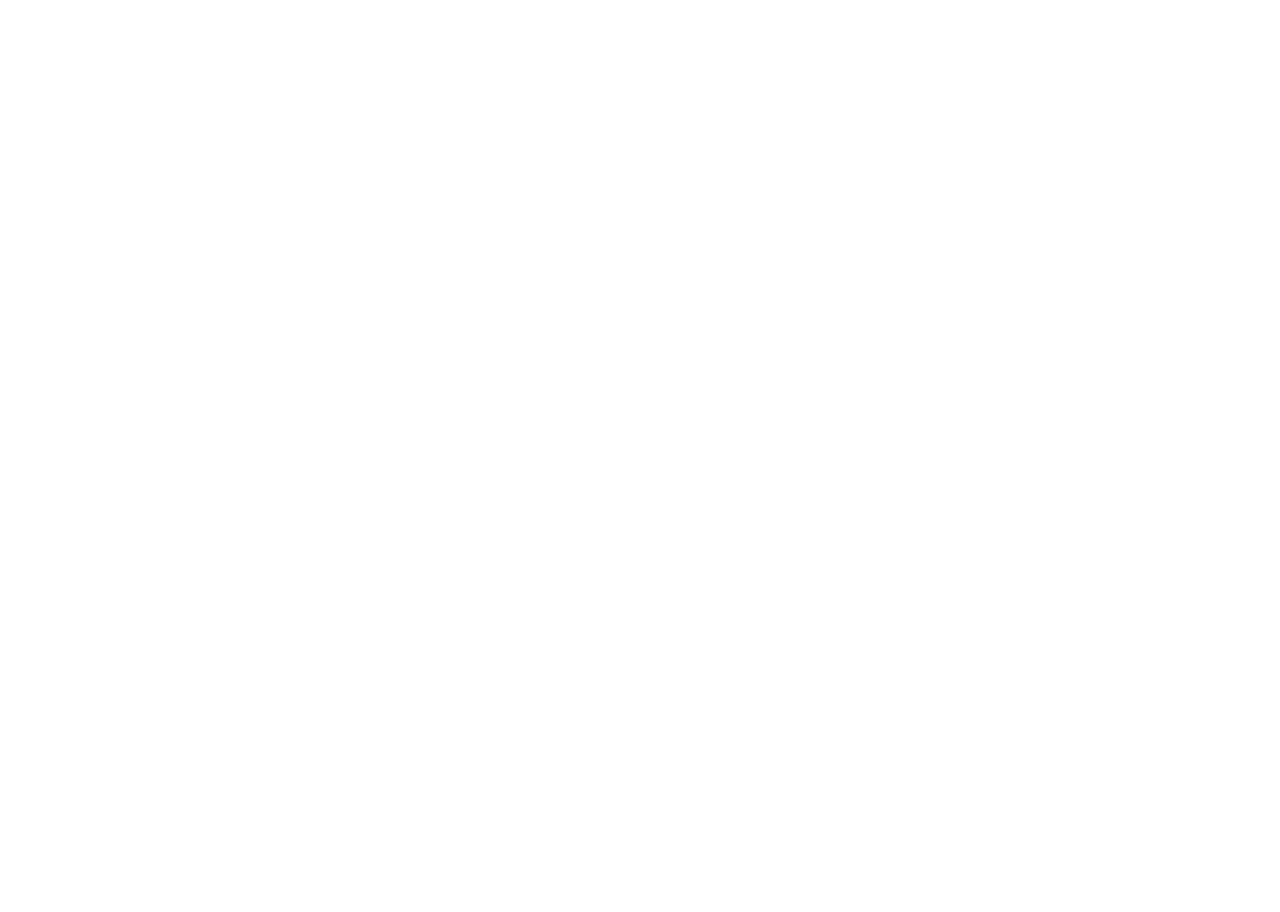
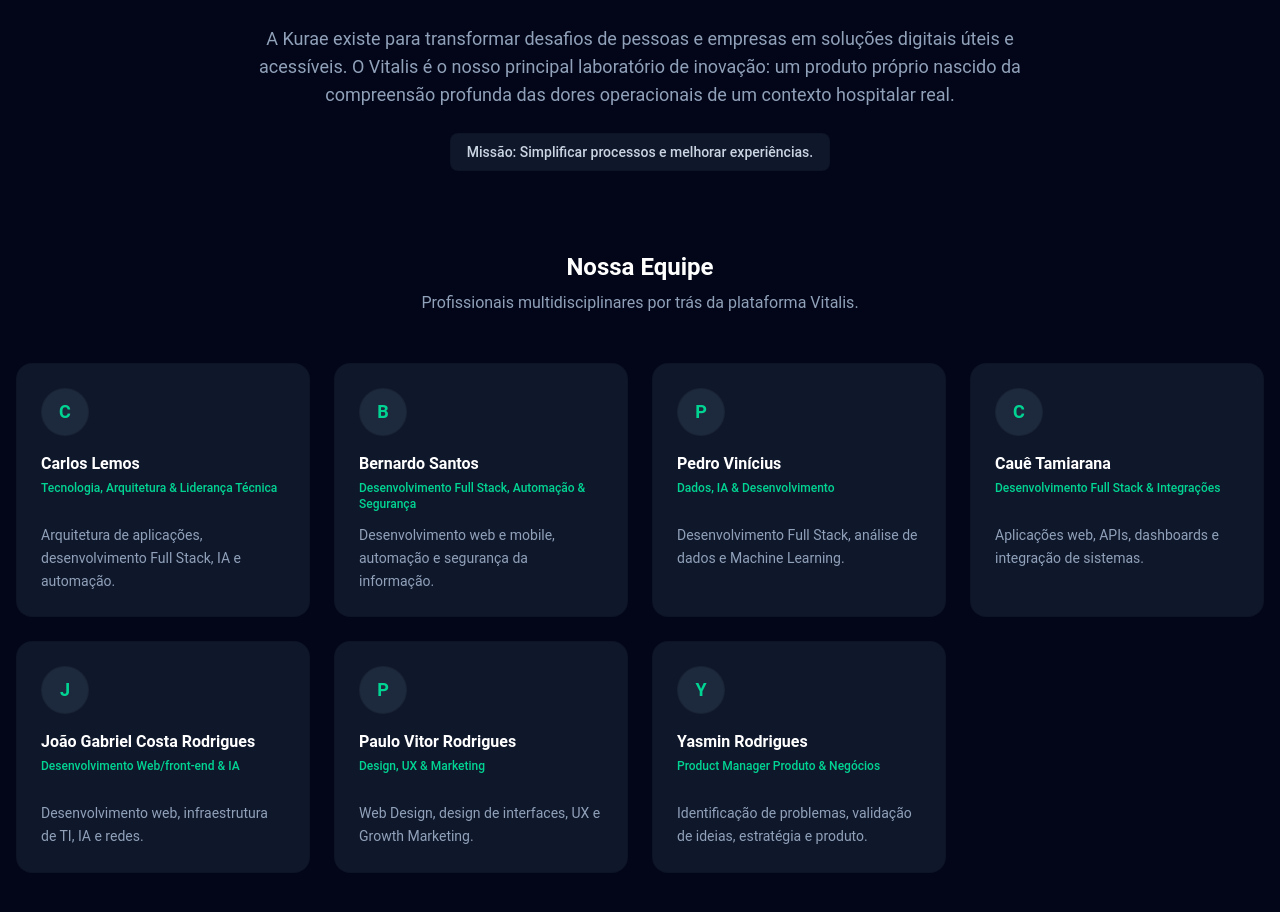
Before and after one commit to freella/kurae-front-end, a Vue app: page / in a window 1280 px wide. Shown: the part 902-1814 px from the top of the page. Before the commit the page ends 800 px from the top, so only its background shows below. Built offline with nearby package versions, Linux system fonts and the light colour scheme; no server answers; the HTML template or start-up script is replaced by a standard one.

Commit message:
feat: implementação componente Hero e secao Sobre Nos institucional da Kurae

```diff
--- a/src/components/landing/LandingAbout.vue
+++ b/src/components/landing/LandingAbout.vue
@@ -1,202 +1,96 @@
+<script setup lang="ts">
+interface TeamMember {
+  name: string;
+  role: string;
+  description: string;
+}
+
+// Dados extraídos do documento institucional da Kurae Solutions
+const team: TeamMember[] = [
+  {
+    name: 'Carlos Lemos',
+    role: 'Tecnologia, Arquitetura & Liderança Técnica',
+    description: 'Arquitetura de aplicações, desenvolvimento Full Stack, IA e automação.'
+  },
+  {
+    name: 'Bernardo Santos',
+    role: 'Desenvolvimento Full Stack, Automação & Segurança',
+    description: 'Desenvolvimento web e mobile, automação e segurança da informação.'
+  },
+  {
+    name: 'Pedro Vinícius',
+    role: 'Dados, IA & Desenvolvimento',
+    description: 'Desenvolvimento Full Stack, análise de dados e Machine Learning.'
+  },
+  {
+    name: 'Cauê Tamiarana',
+    role: 'Desenvolvimento Full Stack & Integrações',
+    description: 'Aplicações web, APIs, dashboards e integração de sistemas.'
+  },
+  {
+    name: 'João Gabriel Costa Rodrigues',
+    role: 'Desenvolvimento Web/front-end & IA',
+    description: 'Desenvolvimento web, infraestrutura de TI, IA e redes.'
+  },
+  {
+    name: 'Paulo Vitor Rodrigues',
+    role: 'Design, UX & Marketing',
+    description: 'Web Design, design de interfaces, UX e Growth Marketing.'
+  },
+  {
+    name: 'Yasmin Rodrigues',
+    role: 'Product Manager Produto & Negócios',
+    description: 'Identificação de problemas, validação de ideias, estratégia e produto.'
+  }
+];
+</script>
+
 <template>
-  <section id="sobre" class="about-section">
-    <div class="about-inner">
-      <div class="about-text">
-        <span class="section-label">Sobre nós</span>
-        <h2>Criado para quem quer resultados reais</h2>
-        <p>
-          Nascemos da necessidade de simplificar a presença digital de negócios e profissionais.
-          Nossa missão é oferecer uma solução acessível, bonita e fácil de usar — sem abrir mão
-          da qualidade.
+  <section id="sobre" class="py-24 bg-slate-950 text-slate-300 border-t border-slate-900">
+    <div class="max-w-7xl mx-auto px-4 sm:px-6 lg:px-8">
+
+      <!-- Cabeçalho Institucional -->
+      <div class="max-w-3xl mx-auto text-center mb-20">
+        <h2 class="text-emerald-400 font-semibold tracking-wide uppercase text-sm mb-3">
+          Sobre a Kurae Solutions
+        </h2>
+        <p class="text-3xl sm:text-4xl font-bold text-white mb-6 leading-tight">
+          Problemas reais antes da tecnologia.
         </p>
-        <p>
-          Acreditamos que todo projeto merece uma boa vitrine. Por isso, desenvolvemos uma
-          plataforma que une design moderno com tecnologia robusta, para que você possa focar
-          no que realmente importa: o seu negócio.
+        <p class="text-lg text-slate-400 mb-6">
+          A Kurae existe para transformar desafios de pessoas e empresas em soluções digitais úteis e acessíveis. O Vitalis é o nosso principal laboratório de inovação: um produto próprio nascido da compreensão profunda das dores operacionais de um contexto hospitalar real.
         </p>
-        <div class="about-stats">
-          <div class="stat">
-            <strong>+500</strong>
-            <span>Projetos entregues</span>
-          </div>
-          <div class="stat">
-            <strong>98%</strong>
-            <span>Clientes satisfeitos</span>
-          </div>
-          <div class="stat">
-            <strong>24h</strong>
-            <span>Tempo de resposta</span>
+        <div class="inline-flex items-center px-4 py-2 rounded-lg bg-slate-900 border border-slate-800 text-sm font-medium text-slate-300">
+          Missão: Simplificar processos e melhorar experiências.
+        </div>
+      </div>
+
+      <!-- Grid da Equipe Multidisciplinar -->
+      <div>
+        <div class="text-center mb-12">
+          <h3 class="text-2xl font-bold text-white">Nossa Equipe</h3>
+          <p class="text-slate-400 mt-2">Profissionais multidisciplinares por trás da plataforma Vitalis.</p>
+        </div>
+
+        <div class="grid grid-cols-1 md:grid-cols-2 lg:grid-cols-3 xl:grid-cols-4 gap-6">
+          <!-- Renderização dinâmica da equipe usando v-for -->
+          <div
+            v-for="(member, index) in team"
+            :key="index"
+            class="bg-slate-900 border border-slate-800 rounded-2xl p-6 hover:border-emerald-500/30 transition-all hover:-translate-y-1"
+          >
+            <div class="w-12 h-12 bg-slate-800 rounded-full flex items-center justify-center mb-4 text-emerald-400 font-bold text-lg border border-slate-700">
+              {{ member.name.charAt(0) }}
+            </div>
+            <h4 class="text-white font-bold mb-1">{{ member.name }}</h4>
+            <p class="text-xs text-emerald-400 font-medium mb-3 h-8">{{ member.role }}</p>
+            <p class="text-sm text-slate-400 leading-relaxed">
+              {{ member.description }}
+            </p>
           </div>
         </div>
       </div>
 
-<div class="about-visuals">
-        <div class="about-highlight">
-          <div class="highlight-card">
-            <v-icon class="highlight-icon" icon="mdi-target" />
-            <h3>Foco no essencial</h3>
-            <p>Sem complexidade desnecessária. Entregamos o que realmente gera resultado.</p>
-          </div>
-          <div class="highlight-card">
-            <v-icon class="highlight-icon" icon="mdi-lightbulb-outline" />
-            <h3>Inovação constante</h3>
-            <p>Sempre evoluindo para acompanhar as tendências e as necessidades do mercado.</p>
-          </div>
-        </div>
-
-        <div class="meme-container">
-          <img
-            src="@/assets/meme.webp"
-            alt="Meme do projeto"
-            class="meme-image"
-            loading="lazy"
-          />
-        </div>
-      </div>
     </div>
   </section>
 </template>
-
-<style scoped>
-.about-section {
-  max-width: 1200px;
-  margin: 0 auto;
-  padding: 72px 0;
-  border-top: 1px solid rgba(255, 255, 255, 0.07);
-}
-
-.about-inner {
-  display: grid;
-  grid-template-columns: 1.2fr 1fr;
-  gap: 56px;
-  align-items: center;
-}
-
-.section-label {
-  display: inline-block;
-  margin-bottom: 12px;
-  color: #93c5fd;
-  font-size: 0.9rem;
-  font-weight: 600;
-}
-
-.about-text h2 {
-  margin: 0 0 20px;
-  font-size: 2rem;
-  line-height: 1.2;
-}
-
-.about-text p {
-  color: #cbd5e1;
-  line-height: 1.7;
-  margin-bottom: 16px;
-}
-
-.about-stats {
-  display: flex;
-  gap: 32px;
-  margin-top: 32px;
-  flex-wrap: wrap;
-}
-
-.stat {
-  display: flex;
-  flex-direction: column;
-  gap: 4px;
-}
-
-.stat strong {
-  font-size: 1.75rem;
-  font-weight: 700;
-  color: #93c5fd;
-}
-
-.stat span {
-  font-size: 0.85rem;
-  color: #94a3b8;
-}
-
-.about-highlight {
-  display: flex;
-  flex-direction: column;
-  gap: 20px;
-}
-
-.about-visuals {
-  display: flex;
-  flex-direction: column;
-  gap: 32px;
-}
-
-.meme-container {
-  overflow: hidden;
-  border-radius: 16px;
-  border: 1px solid rgba(255, 255, 255, 0.08);
-  box-shadow: 0 10px 30px rgba(0, 0, 0, 0.2);
-  transition: transform 0.3s ease;
-}
-
-.meme-container:hover {
-  transform: translateY(-5px);
-}
-
-.meme-image {
-  width: 100%;
-  height: auto;
-  display: block;
-  object-fit: cover;
-}
-
-.highlight-card {
-  padding: 24px;
-  border-radius: 16px;
-  background: rgba(255, 255, 255, 0.05);
-  border: 1px solid rgba(255, 255, 255, 0.08);
-}
-
-.highlight-icon {
-  font-size: 1.75rem !important;
-  display: block;
-  margin-bottom: 12px;
-  color: #93c5fd !important;
-}
-
-.highlight-card h3 {
-  margin: 0 0 8px;
-  font-size: 1rem;
-  font-weight: 600;
-}
-
-.highlight-card p {
-  margin: 0;
-  color: #cbd5e1;
-  font-size: 0.92rem;
-  line-height: 1.5;
-}
-
-@media (max-width: 1024px) {
-  .about-inner {
-    grid-template-columns: 1fr;
-    gap: 40px;
-  }
-
-  .about-highlight {
-    flex-direction: row;
-    gap: 16px;
-  }
-}
-
-@media (max-width: 480px) {
-  .about-highlight {
-    flex-direction: column;
-  }
-
-  .about-stats {
-    gap: 20px;
-  }
-
-  .about-text h2 {
-    font-size: 1.6rem;
-  }
-}
-</style>
--- a/src/views/HomeView.vue
+++ b/src/views/HomeView.vue
@@ -1,9 +1,11 @@
 <script setup lang="ts">
 import Hero from '@/components/landing/Hero.vue';
+import LandingAbout from '@/components/landing/LandingAbout.vue'; // <-- Importando o arquivo existente
 </script>
 
 <template>
-  <main>
+  <main class="bg-slate-950 min-h-screen">
     <Hero />
+    <LandingAbout />
   </main>
 </template>
```
